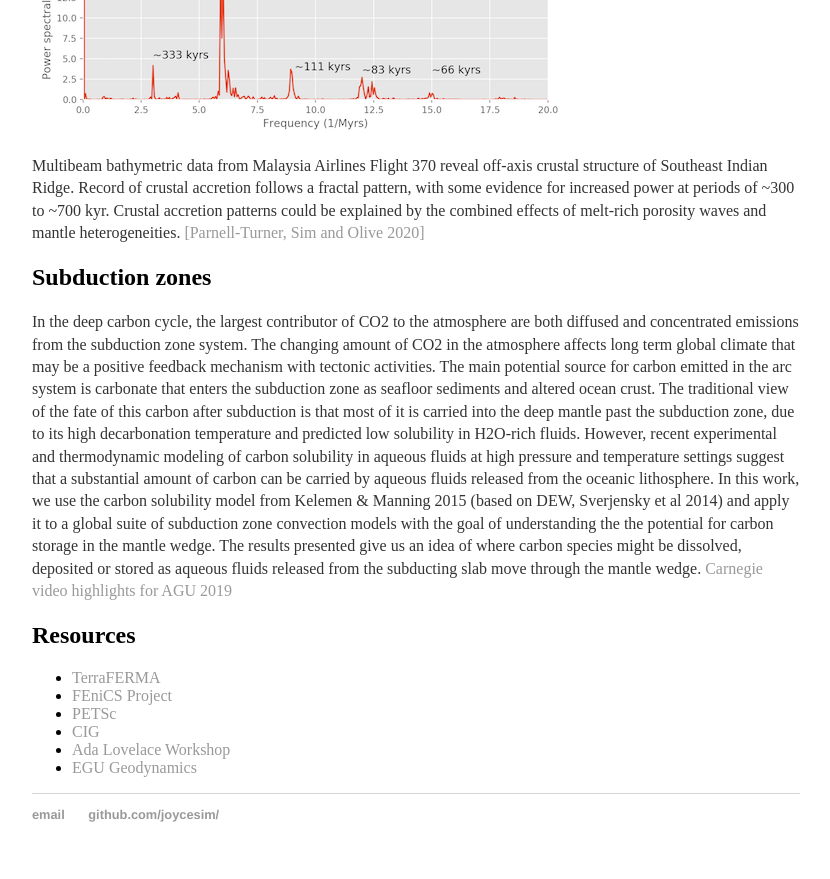
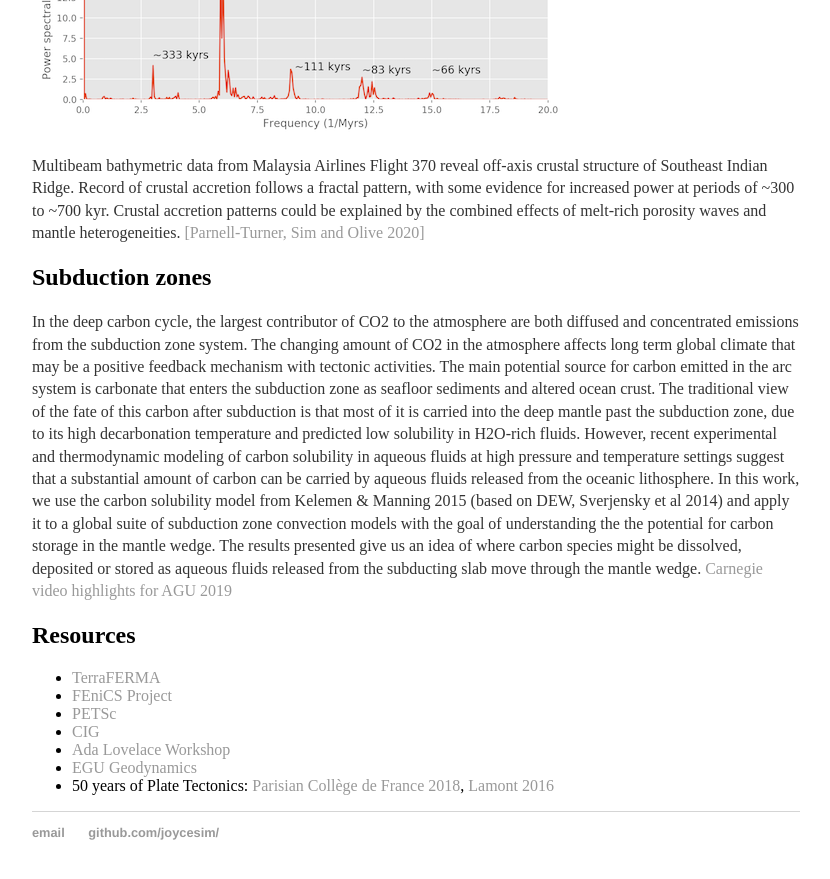
Before and after one commit to joycesim/joycesim.github.io, a Jekyll site: the page built from research/index.md, in a window 1280 px wide and 900 px high, scrolled down 2334 px. Shown: the top 879 px of the window, without its empty margins (224-1054 px from the left). Built offline with Jekyll 4.4.1, drawn with Linux system fonts in a browser that asks for light colours.

Commit message:
Update index.md

```diff
--- a/research/index.md
+++ b/research/index.md
@@ -29,3 +29,4 @@ In the deep carbon cycle, the largest contributor of CO2 to the atmosphere are b
 * [CIG](https://geodynamics.org/cig/)
 * [Ada Lovelace Workshop](https://www.egu.eu/gd/meetings/conference-series/ada-lovelace-workshops-on-modelling-mantle-and-lithosphere-dynamics/)
 * [EGU Geodynamics](https://www.egu.eu/gd/home/)
+* 50 years of Plate Tectonics: [Parisian Collège de France 2018](https://www.college-de-france.fr/site/barbara-romanowicz/symposium-2018-06-26-11h00.htm), [Lamont 2016](https://www.ldeo.columbia.edu/news-events/events/plate-tectonics)
```
